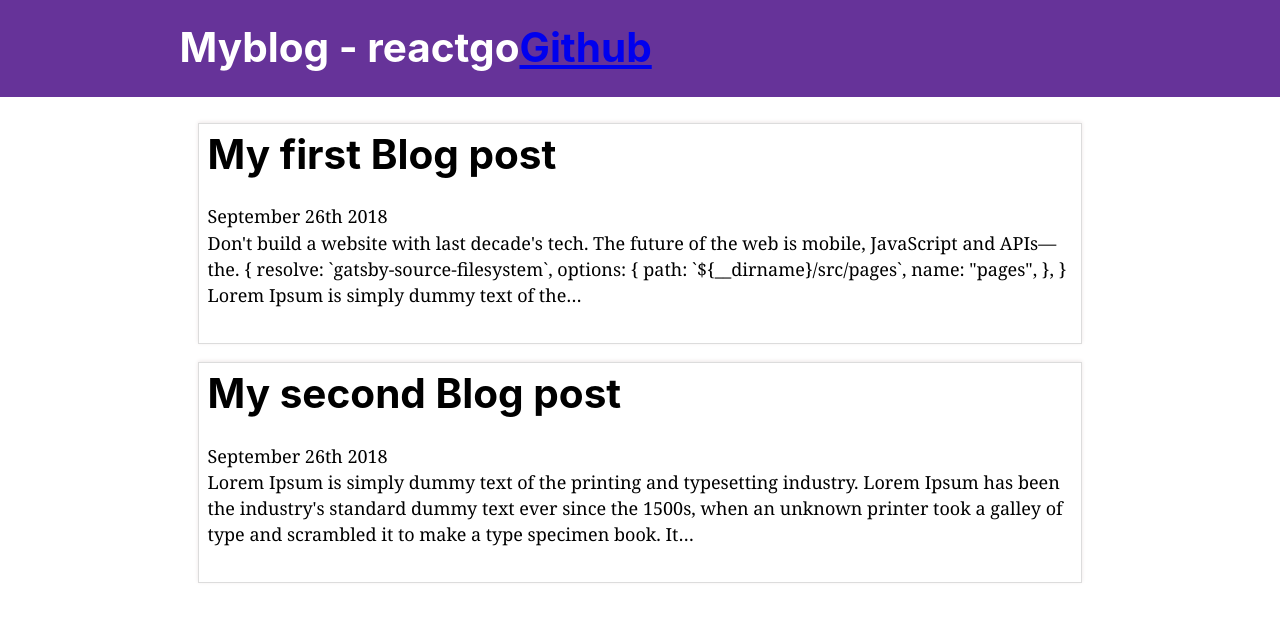
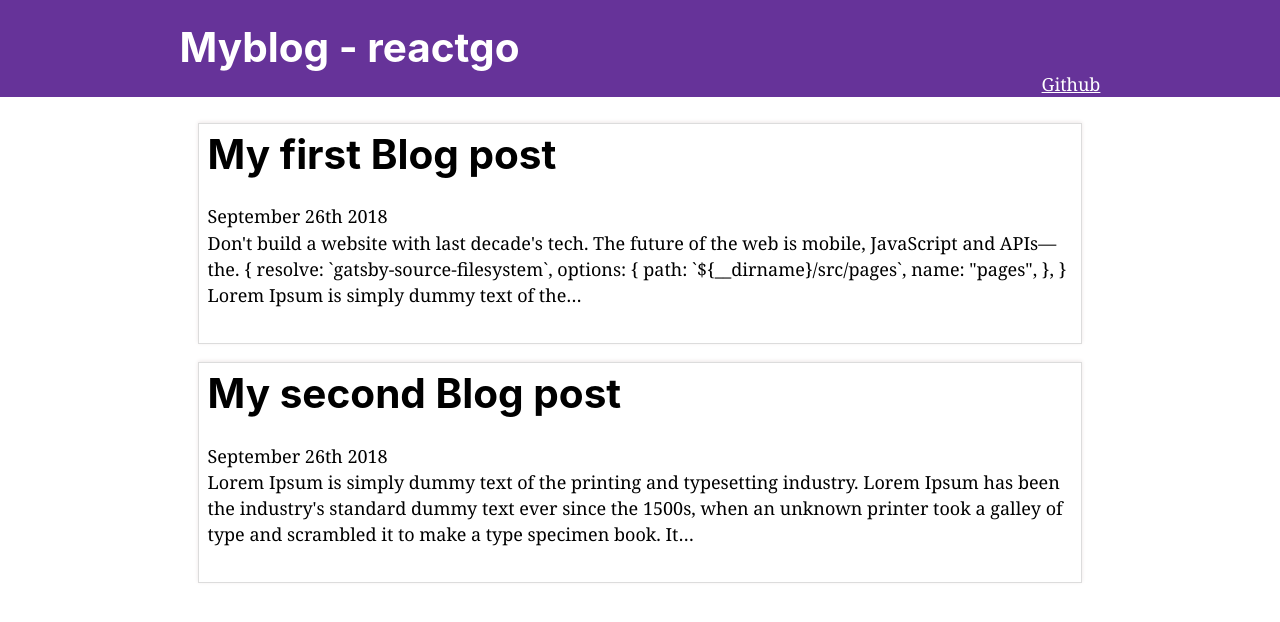
Before and after one commit to aomcloudenterprise/gatsbyblog-starter, a Gatsby site: page / in a window 1280 px wide. Built offline with nearby package versions, Linux system fonts and the light colour scheme; Gatsby itself is replaced by a stand-in of ours.

Commit message:
modified links

```diff
--- a/src/components/header.js
+++ b/src/components/header.js
@@ -25,8 +25,10 @@
         >
           {siteTitle}
         </Link>
-        <a href="https://github.com/saigowthamr/gatsbyblog-starter" title="github" >Github</a>
+
       </h1>
+      <a href="https://github.com/saigowthamr/gatsbyblog-starter"
+        style={{ color: "white", float: "right" }} title="github" >Github</a>
     </div>
   </div>
 )
--- a/src/pages/index.js
+++ b/src/pages/index.js
@@ -8,7 +8,7 @@
   return (
     <Layout>
       {postList.edges.map(({ node }, i) => (
-        <Link to={node.fields.slug} className="link" >
+        <Link to={node.fields.slug} key={i} className="link" >
           <div className="post-list">
             <h1>{node.frontmatter.title}</h1>
             <span>{node.frontmatter.date}</span>
```
Also changed, not shown: README.md.
